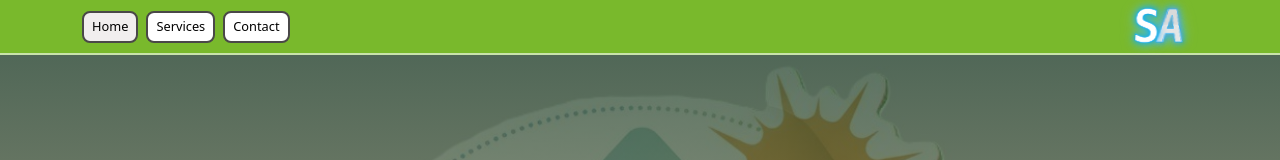
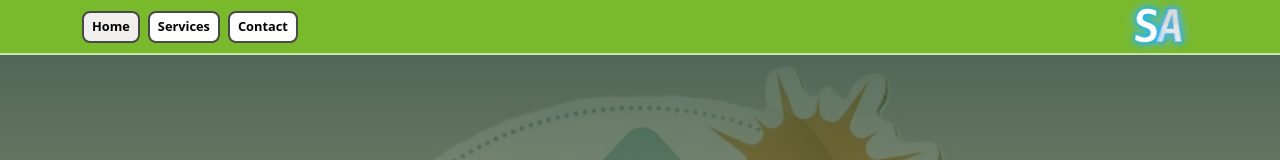
Before and after one commit to makecoms/Web-Projects, a React (Vite) app in the folder client/: page / in a window 1280 px wide. Shown: the top 160 px of the page. Built offline with nearby package versions, Linux system fonts and the light colour scheme.

Commit message:
Update Home.jsx

```diff
--- a/client/src/components/Home.jsx
+++ b/client/src/components/Home.jsx
@@ -211,7 +211,7 @@ const HomePage = () => {
                                     color: "rgba(0, 0, 0, 1)",
                                     fontSize: '0.8rem',
                                     borderColor: "rgba(74, 72, 72, 1)",
-                                    fontWeight: '500',
+                                    fontWeight: '600',
                                     transition: 'all 0.15s ease',
                                     borderRadius: '8px',
                                     minHeight: '32px',
@@ -234,7 +234,7 @@ const HomePage = () => {
                                     color: "rgba(0, 0, 0, 1)",
                                     fontSize: '0.8rem',
                                     borderColor: "rgba(74, 72, 72, 1)",
-                                    fontWeight: '500',
+                                    fontWeight: '600',
                                     transition: 'all 0.15s ease',
                                     borderRadius: '8px',
                                     minHeight: '32px',
@@ -258,7 +258,7 @@ const HomePage = () => {
                                     color: "rgba(0, 0, 0, 1)",
                                     fontSize: '0.8rem',
                                     borderColor: "rgba(74, 72, 72, 1)",
-                                    fontWeight: '500',
+                                    fontWeight: '600',
                                     transition: 'all 0.15s ease',
                                     borderRadius: '8px',
                                     minHeight: '32px',
```
